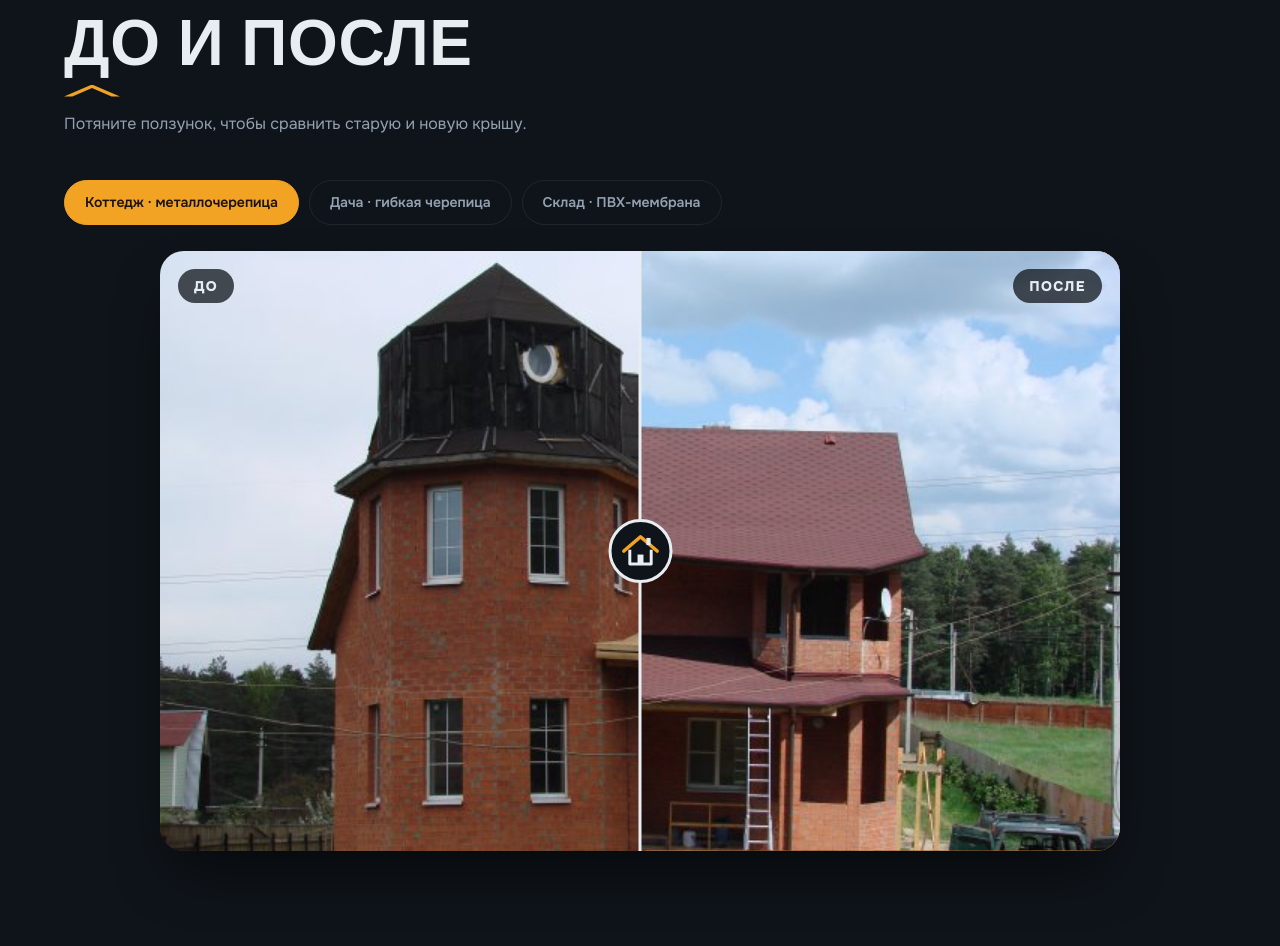
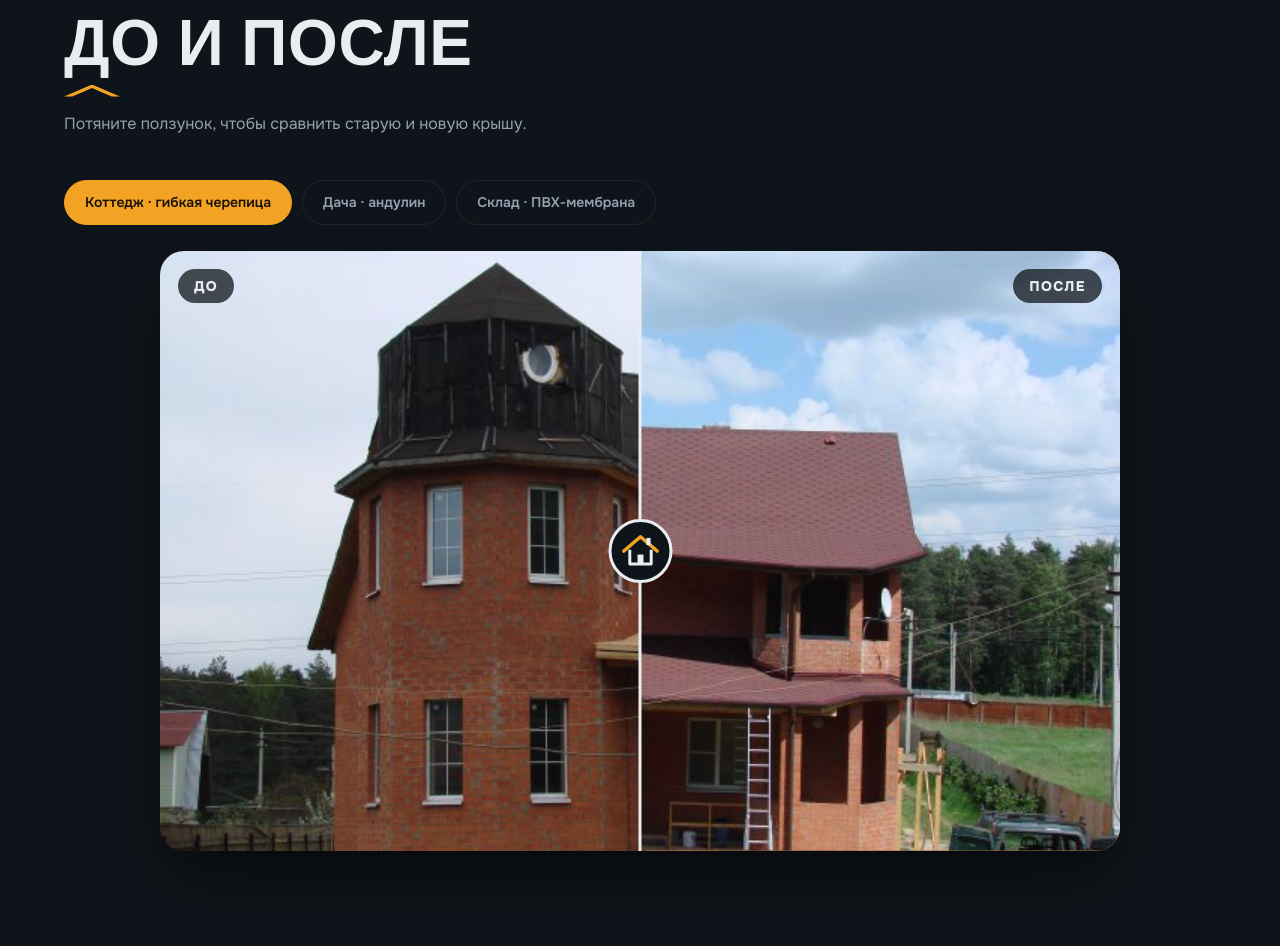
Before and after one commit to GrazTeam/GrazTeam, a plain HTML site: page Krovlya/index.html in a window 1280 px wide. Shown: the part 3332-4278 px from the top of the page. Drawn offline with nearby package versions, Linux system fonts and the light colour scheme.

Commit message:
fix(Krovlya): fix bugs

```diff
--- a/Krovlya/index.html
+++ b/Krovlya/index.html
@@ -164,8 +164,8 @@
   <h2>До и после</h2>
   <p class="sub">Потяните ползунок, чтобы сравнить старую и новую крышу.</p>
   <div class="ba-tabs" id="baTabs">
-    <button class="on" data-n="1">Коттедж · металлочерепица</button>
-    <button data-n="2">Дача · гибкая черепица</button>
+    <button class="on" data-n="1">Коттедж · гибкая черепица</button>
+    <button data-n="2">Дача · андулин</button>
     <button data-n="3">Склад · ПВХ-мембрана</button>
   </div>
   <!-- фото: images/before1.jpg + images/after1.jpg, before2/after2, before3/after3 -->
```
